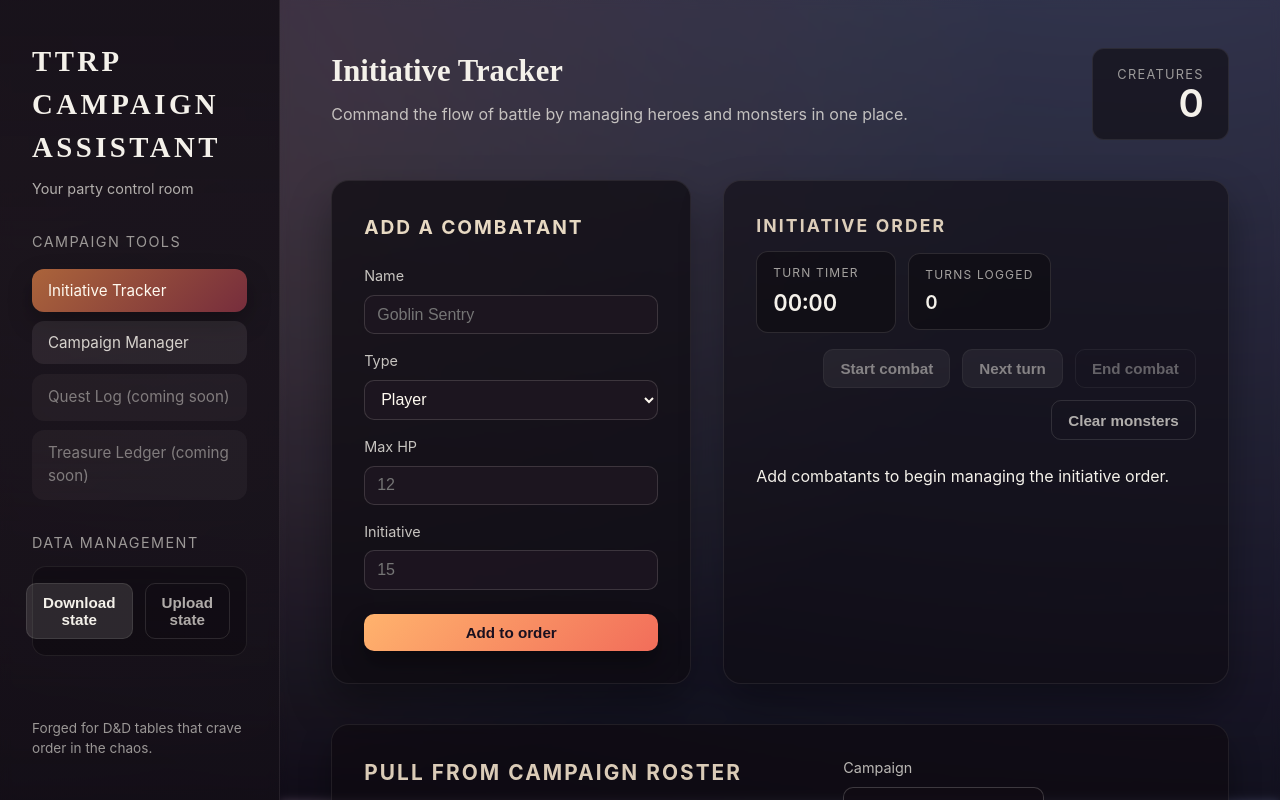
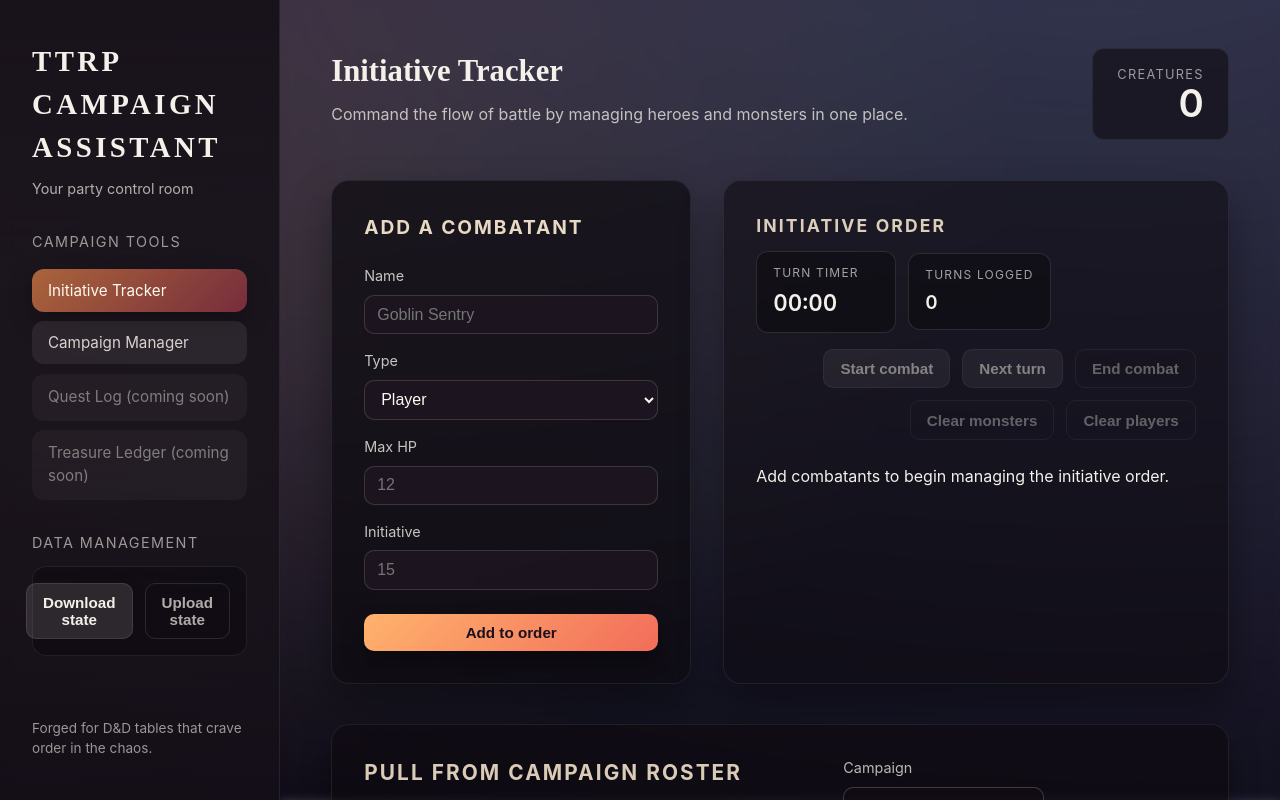
Before and after one commit to FireHeartA/DND, a React (Vite) app in the folder apps/dnd-initiative-tracker/: page / in a window 1280 px wide. Shown: the top 800 px of the page. Built offline with nearby package versions, Linux system fonts and the light colour scheme.

Commit message:
Expand sidebar save controls and add clear players action

```diff
--- a/apps/dnd-initiative-tracker/src/App.css
+++ b/apps/dnd-initiative-tracker/src/App.css
@@ -101,6 +101,7 @@
   display: flex;
   flex-direction: column;
   gap: 0.75rem;
+  align-items: stretch;
 }
 
 .sidebar__footer {
@@ -192,6 +193,8 @@
   border: 1px solid rgba(244, 241, 234, 0.08);
   background: rgba(14, 10, 16, 0.55);
   transition: border-color 0.2s ease, box-shadow 0.2s ease, background 0.2s ease;
+  width: 100%;
+  box-sizing: border-box;
 }
 
 .save-load-controls--dirty {
--- a/apps/dnd-initiative-tracker/src/components/initiative/InitiativeView.tsx
+++ b/apps/dnd-initiative-tracker/src/components/initiative/InitiativeView.tsx
@@ -8,6 +8,7 @@ import {
   resetCombatant as resetCombatantAction,
   updateInitiative as updateInitiativeAction,
   clearMonsters as clearMonstersAction,
+  clearPlayers as clearPlayersAction,
   setCombatantTag as setCombatantTagAction,
 } from '../../store/combatSlice'
 import {
@@ -118,6 +119,14 @@ export const InitiativeView: React.FC<InitiativeViewProps> = ({ onNavigateToCamp
     })
   }, [combatants])
 
+  const hasMonsterCombatants = useMemo(() => {
+    return sortedCombatants.some((combatant) => combatant.type === 'monster')
+  }, [sortedCombatants])
+
+  const hasPlayerCombatants = useMemo(() => {
+    return sortedCombatants.some((combatant) => combatant.type === 'player')
+  }, [sortedCombatants])
+
   /**
    * Builds a list of campaign monsters with metadata used in the UI.
    */
@@ -517,6 +526,13 @@ export const InitiativeView: React.FC<InitiativeViewProps> = ({ onNavigateToCamp
    */
   const handleClearMonsters = useCallback(() => {
     dispatch(clearMonstersAction())
+  }, [dispatch])
+
+  /**
+   * Clears all player characters from the initiative order.
+   */
+  const handleClearPlayers = useCallback(() => {
+    dispatch(clearPlayersAction())
   }, [dispatch])
 
   /**
@@ -1238,8 +1254,17 @@ export const InitiativeView: React.FC<InitiativeViewProps> = ({ onNavigateToCamp
                     type="button"
                     className="ghost-button"
                     onClick={handleClearMonsters}
+                    disabled={!hasMonsterCombatants}
                   >
                     Clear monsters
+                  </button>
+                  <button
+                    type="button"
+                    className="ghost-button"
+                    onClick={handleClearPlayers}
+                    disabled={!hasPlayerCombatants}
+                  >
+                    Clear players
                   </button>
                 </div>
               </div>
--- a/apps/dnd-initiative-tracker/src/store/combatSlice.ts
+++ b/apps/dnd-initiative-tracker/src/store/combatSlice.ts
@@ -328,6 +328,12 @@ const combatSlice = createSlice({
       state.combatants = state.combatants.filter((combatant) => combatant.type !== 'monster')
     },
     /**
+     * Removes all player characters from the initiative order while keeping monsters.
+     */
+    clearPlayers(state) {
+      state.combatants = state.combatants.filter((combatant) => combatant.type !== 'player')
+    },
+    /**
      * Adds a reusable player template to the library.
      */
     addPlayerTemplate: {
@@ -382,6 +388,7 @@ export const {
   resetCombatant,
   updateInitiative,
   clearMonsters,
+  clearPlayers,
   setCombatantTag,
   addPlayerTemplate,
   removePlayerTemplate,
```
